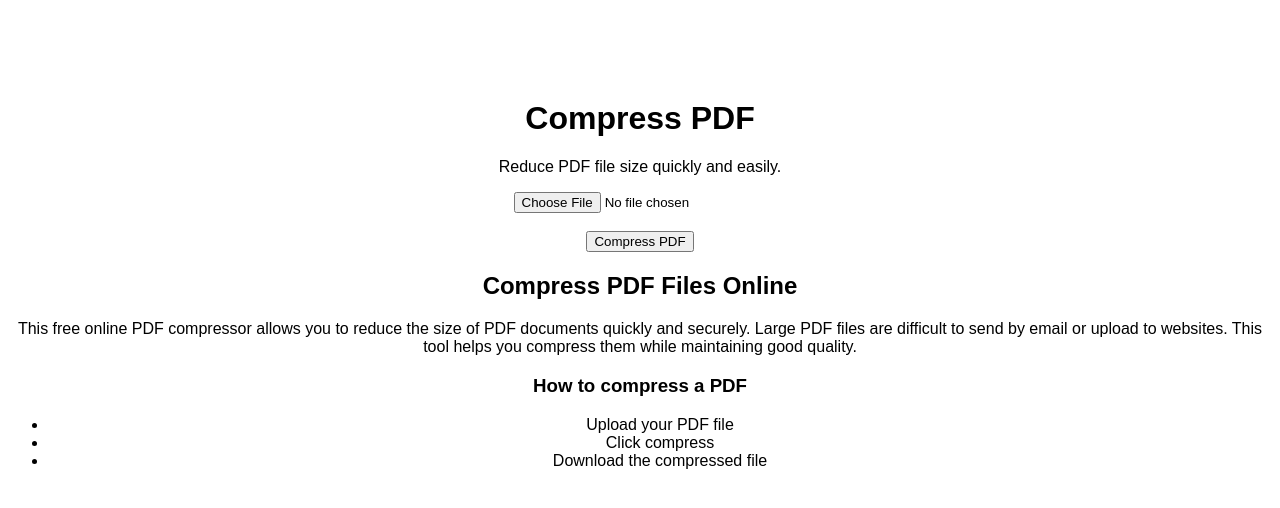
After one commit to dani2188/QuickPDFTool, a Flask app: template templates/compress_pdf.html in a window 1280 px wide. The commit adds this page. Shown: the top 508 px of the page. Run offline with Flask 3, Linux system fonts and the light colour scheme; the template is opened without the code that fills it, so the values that code supplies are empty; some libraries are stand-ins or nearby versions.

Commit message:
add SEO improvement

```diff
--- /dev/null
+++ b/templates/compress_pdf.html
@@ -0,0 +1,51 @@
+<!DOCTYPE html>
+<html>
+
+<head>
+
+<title>Compress PDF Online – Reduce PDF File Size Free</title>
+
+<meta name="description" content="Compress PDF files online to reduce file size while keeping quality. Free and fast PDF compressor.">
+
+</head>
+
+<body style="font-family:Arial;text-align:center;margin-top:100px">
+
+<h1>Compress PDF</h1>
+
+<p>Reduce PDF file size quickly and easily.</p>
+
+<form method="POST" enctype="multipart/form-data">
+
+<input type="file" name="pdf" required>
+
+<br><br>
+
+<button type="submit">Compress PDF</button>
+
+</form>
+
+
+<div class="seo-content">
+
+<h2>Compress PDF Files Online</h2>
+
+<p>
+This free online PDF compressor allows you to reduce the size of PDF documents quickly and securely.
+Large PDF files are difficult to send by email or upload to websites.
+This tool helps you compress them while maintaining good quality.
+</p>
+
+<h3>How to compress a PDF</h3>
+
+<ul>
+<li>Upload your PDF file</li>
+<li>Click compress</li>
+<li>Download the compressed file</li>
+</ul>
+
+</div>
+
+</body>
+
+</html>
--- a/templates/index.html
+++ b/templates/index.html
@@ -34,7 +34,7 @@ Free online tools to compress, convert and edit PDF files
 
 <div class="tools-grid">
 
-<a href="/" class="tool-card">Compress PDF</a>
+<a href="/compress-pdf">Compress PDF</a>
 
 <a href="/merge-pdf" class="tool-card">Merge PDF</a>
 
```
